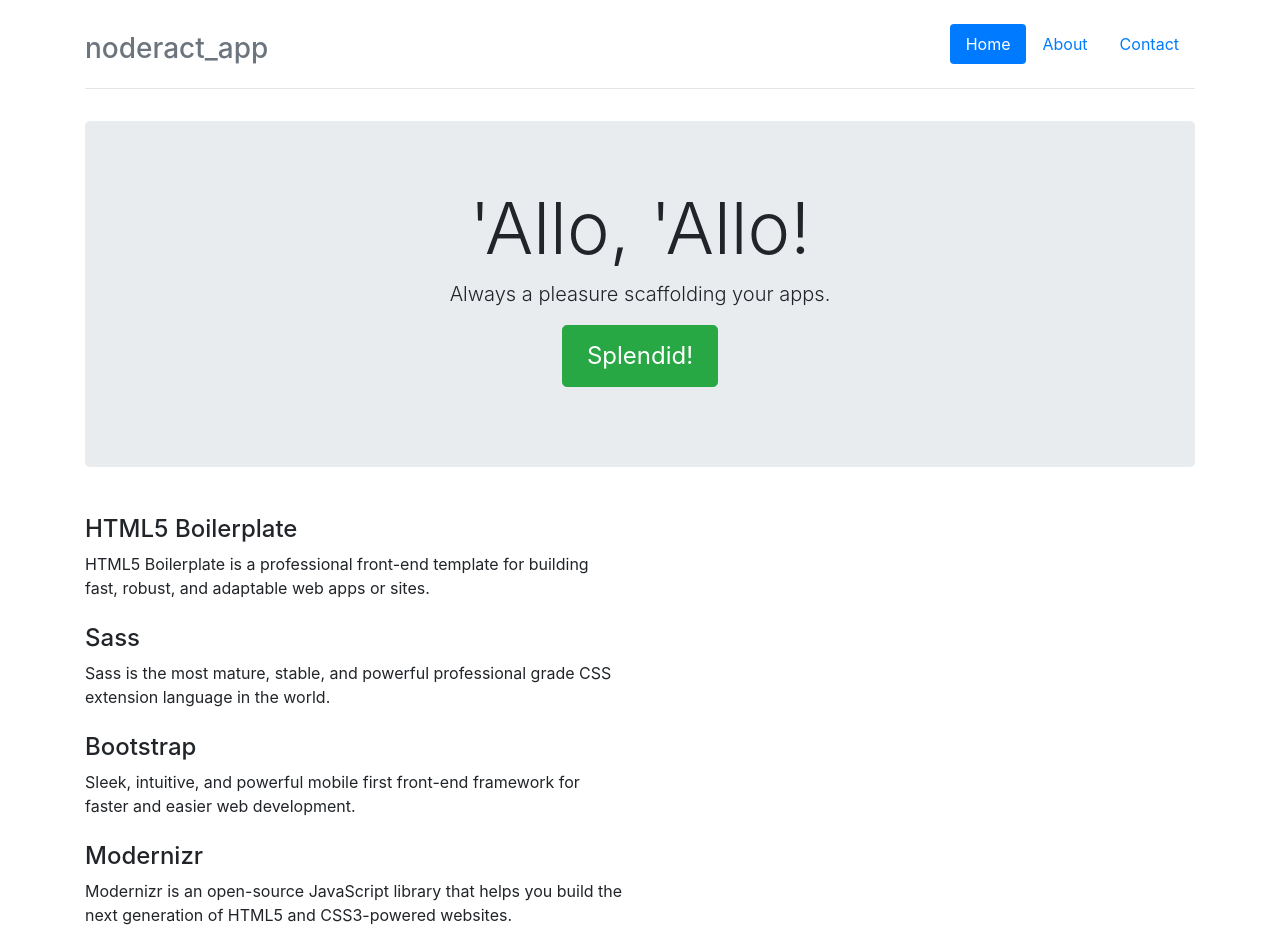
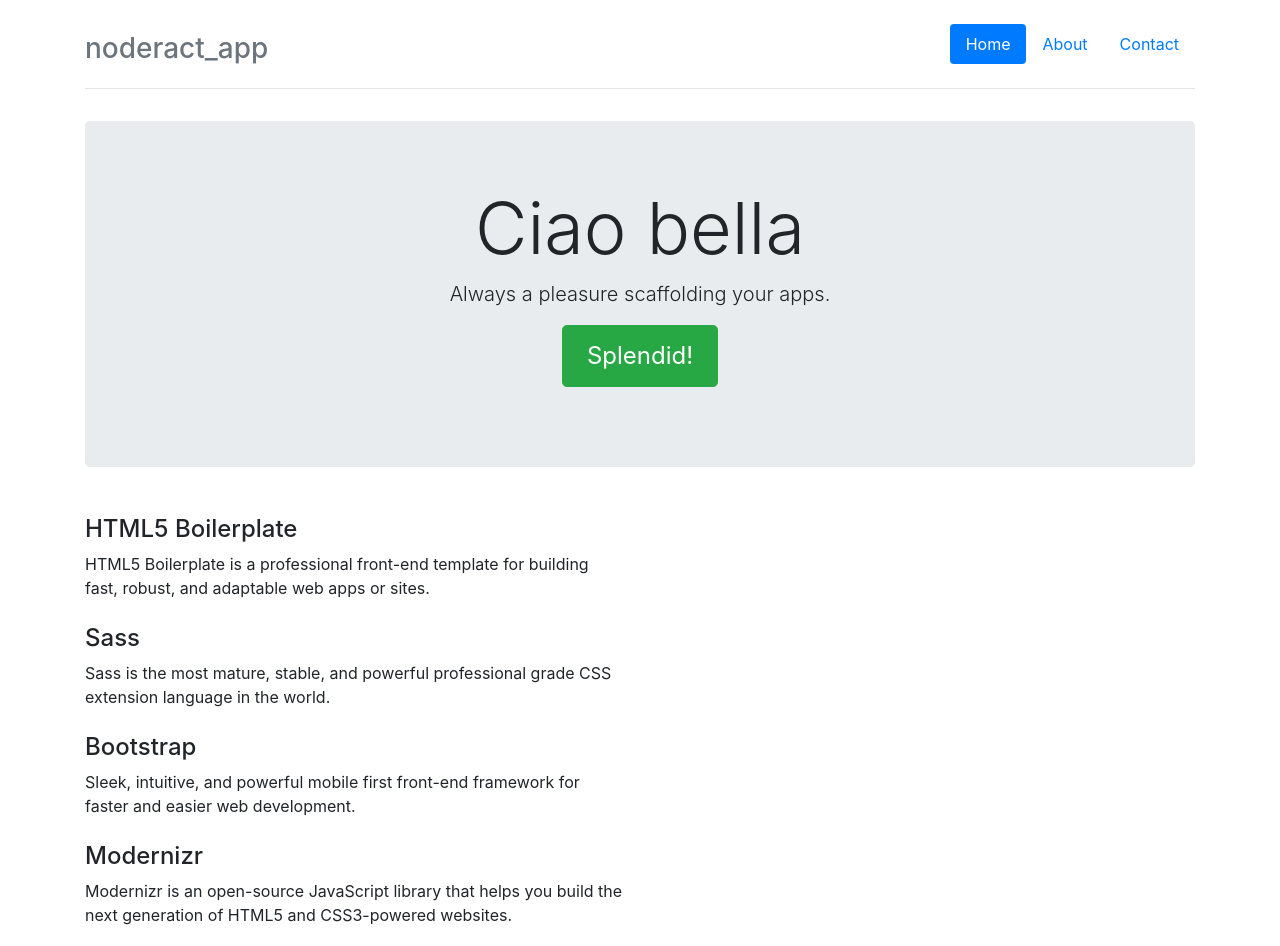
Before and after one commit to clazba/nodereact_app, a website: page app/index.html in a window 1280 px wide. Shown: the top 946 px of the page. Drawn offline with nearby package versions, Linux system fonts and the light colour scheme; files that its build step writes are made by us from their sources.

Commit message:
changed index.html

```diff
--- a/app/index.html
+++ b/app/index.html
@@ -39,7 +39,7 @@
       </div>
 
       <div class="jumbotron">
-        <h1 class="display-3">'Allo, 'Allo!</h1>
+        <h1 class="display-3">Ciao bella</h1>
         <p class="lead">Always a pleasure scaffolding your apps.</p>
         <p><a class="btn btn-lg btn-success" href="#">Splendid!</a></p>
       </div>
```
